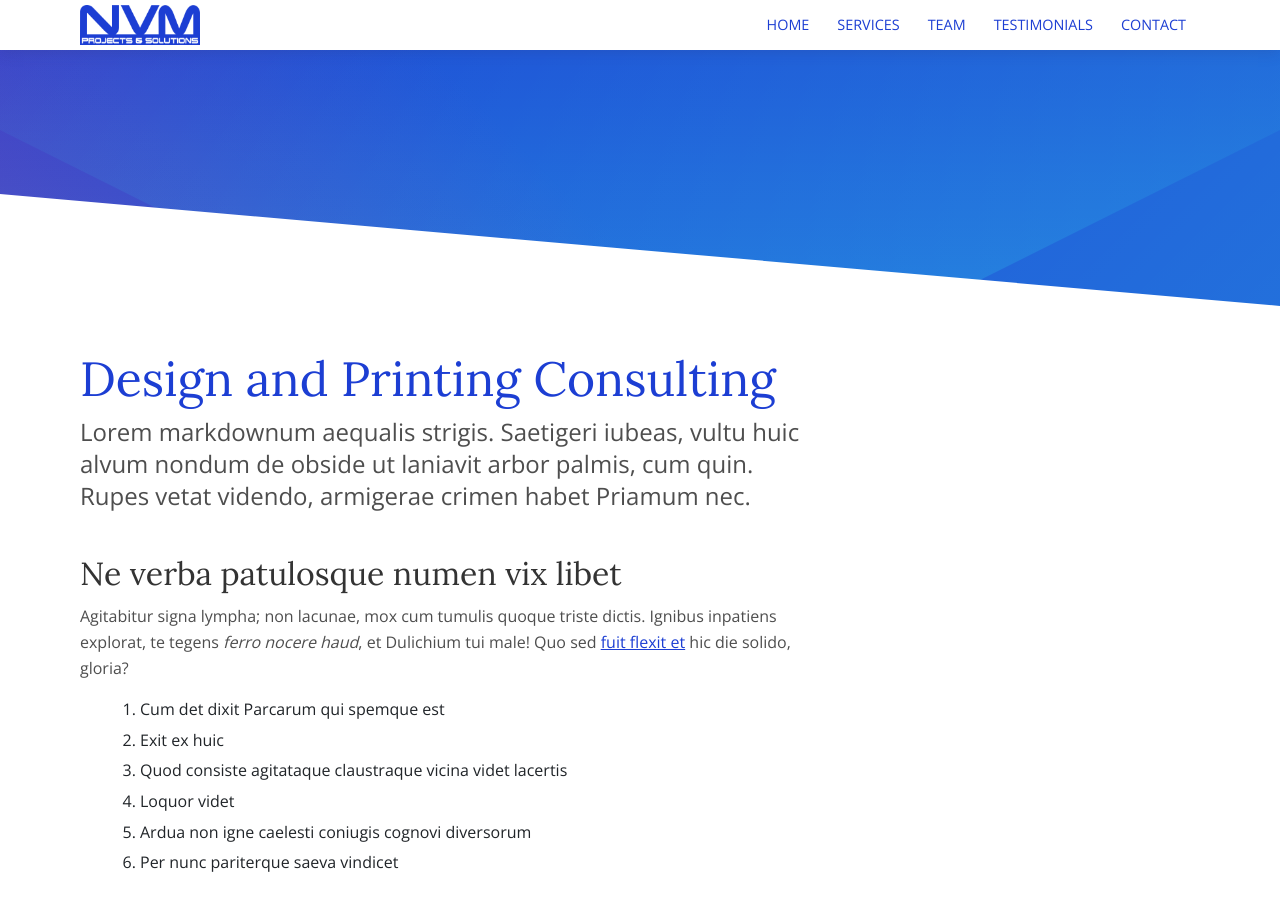
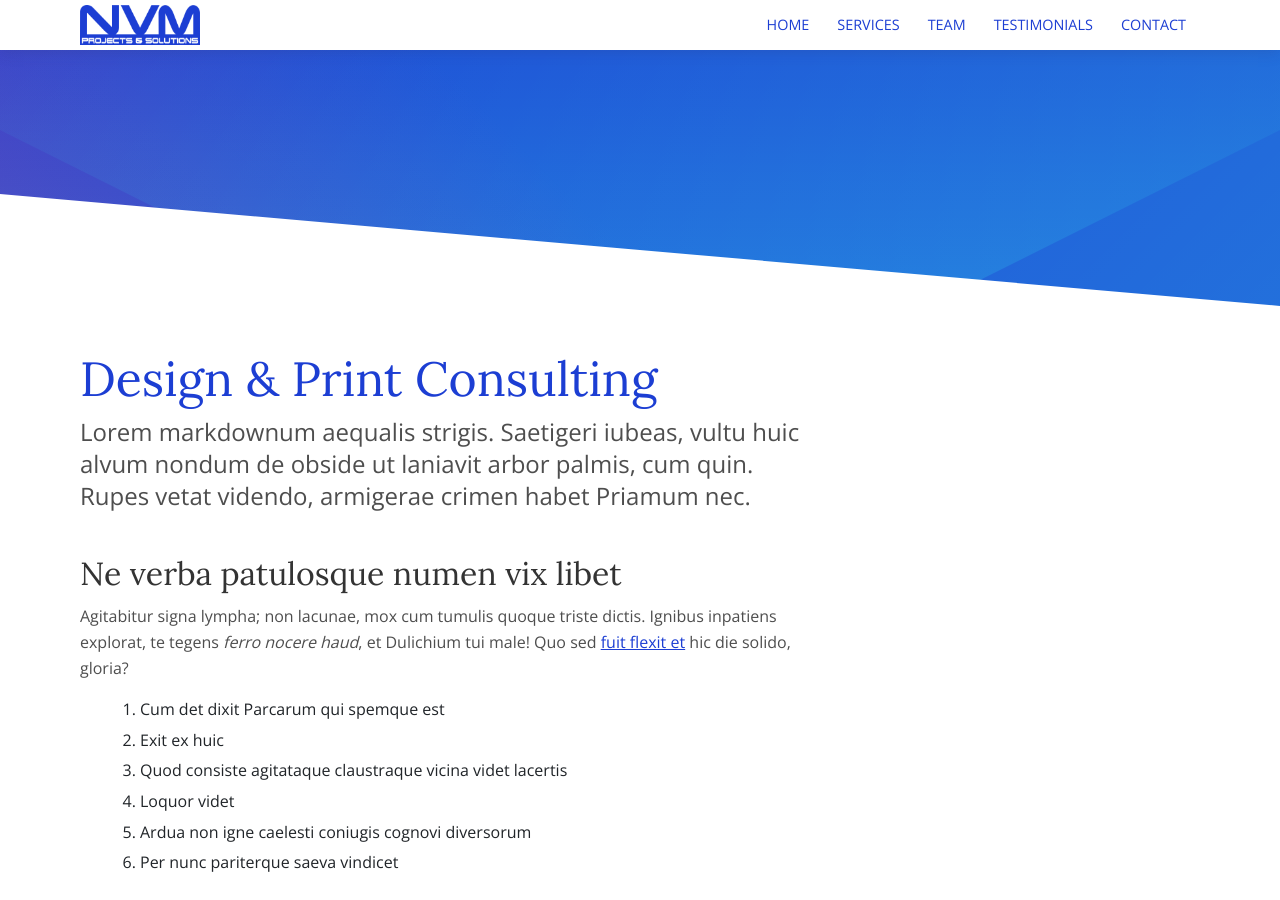
Before and after one commit to nvmpro/NVM, a Jekyll site: the page built from _services/mergers.md, in a window 1280 px wide and 900 px high. Built offline with Jekyll 4.4.1, drawn with Linux system fonts in a browser that asks for light colours.

Commit message:
Updated '_services/mergers.md' via CloudCannon

```diff
--- a/_services/mergers.md
+++ b/_services/mergers.md
@@ -1,5 +1,5 @@
 ---
-title: Design and Printing Consulting
+title: Design & Print Consulting
 image: /services/default.png
 ---
 
```
